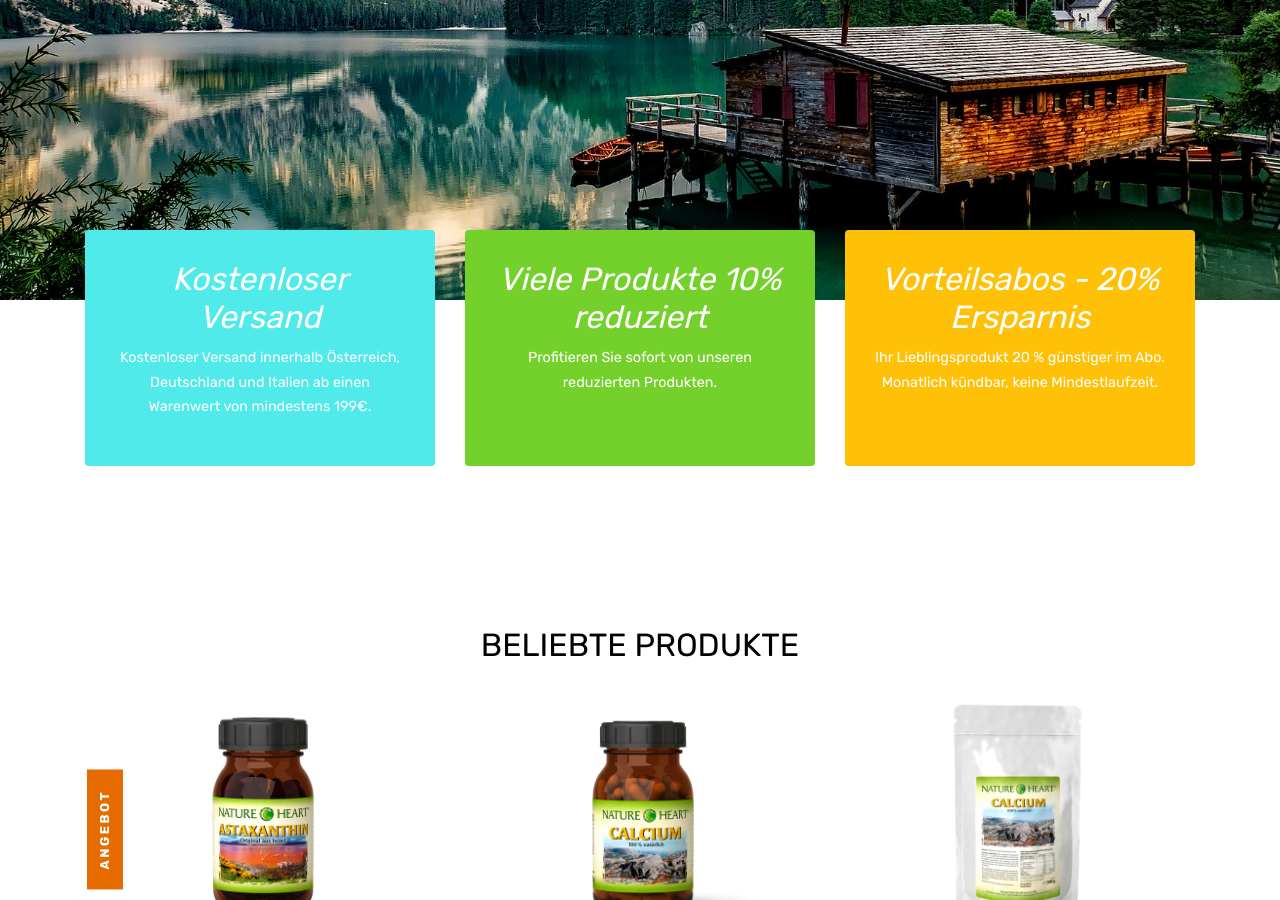
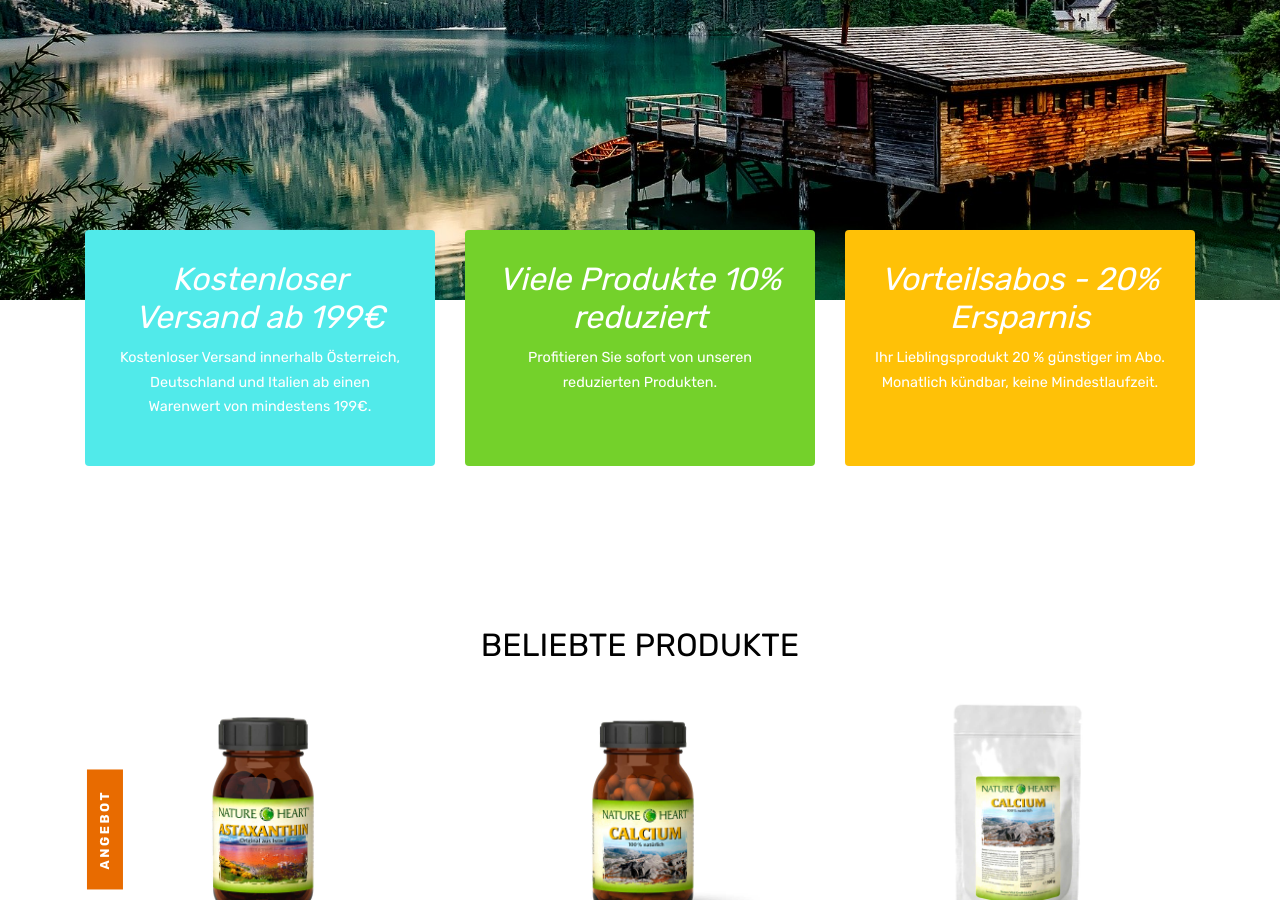
Before and after one commit to econaturalive/web, a Jekyll site: the page built from index.html, in a window 1280 px wide and 900 px high, scrolled down 682 px. Built offline with Jekyll 4.4.1, drawn with Linux system fonts in a browser that asks for light colours; some web fonts are replaced.

Commit message:
Update index.html

```diff
--- a/index.html
+++ b/index.html
@@ -26,7 +26,7 @@ layout: default
       <div class="col-md-6 col-lg-4 mb-4 mb-lg-0">
         <div class="banner-wrap bg-primary h-100">
           <a href="#" class="h-100">
-            <h5>Kostenloser Versand</h5>
+            <h5>Kostenloser Versand ab 199€</h5>
             <p>
               <!--Amet sit amet dolor-->
               <strong>Kostenloser Versand innerhalb Österreich, Deutschland und Italien ab einen Warenwert von mindestens 199€.</strong>
```
